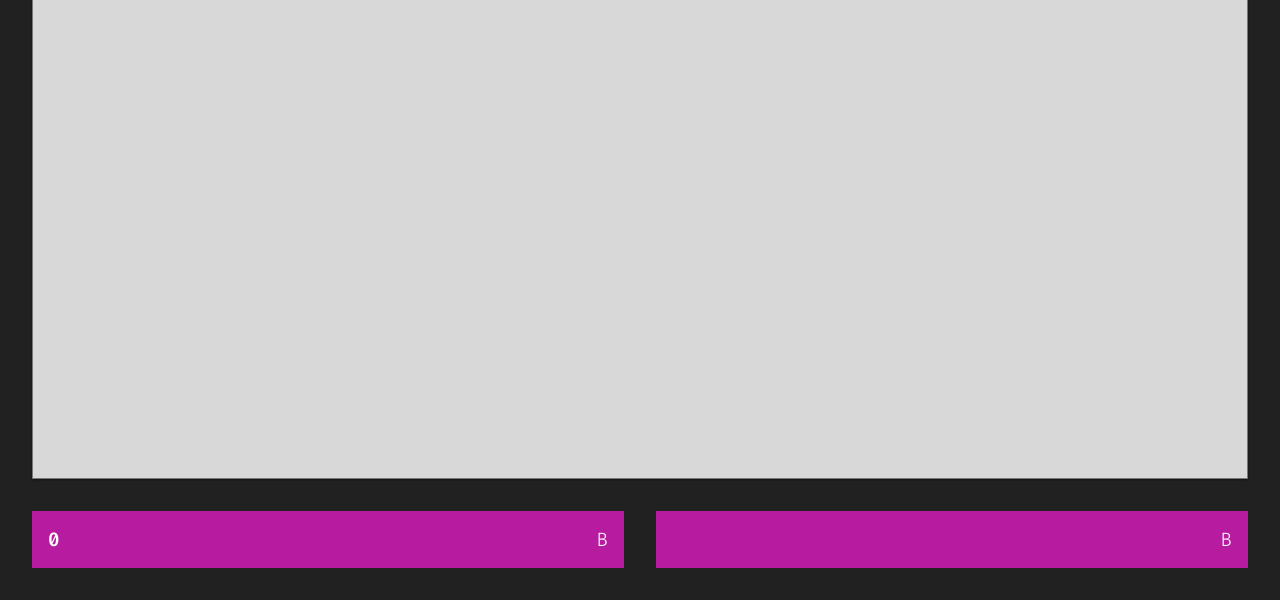
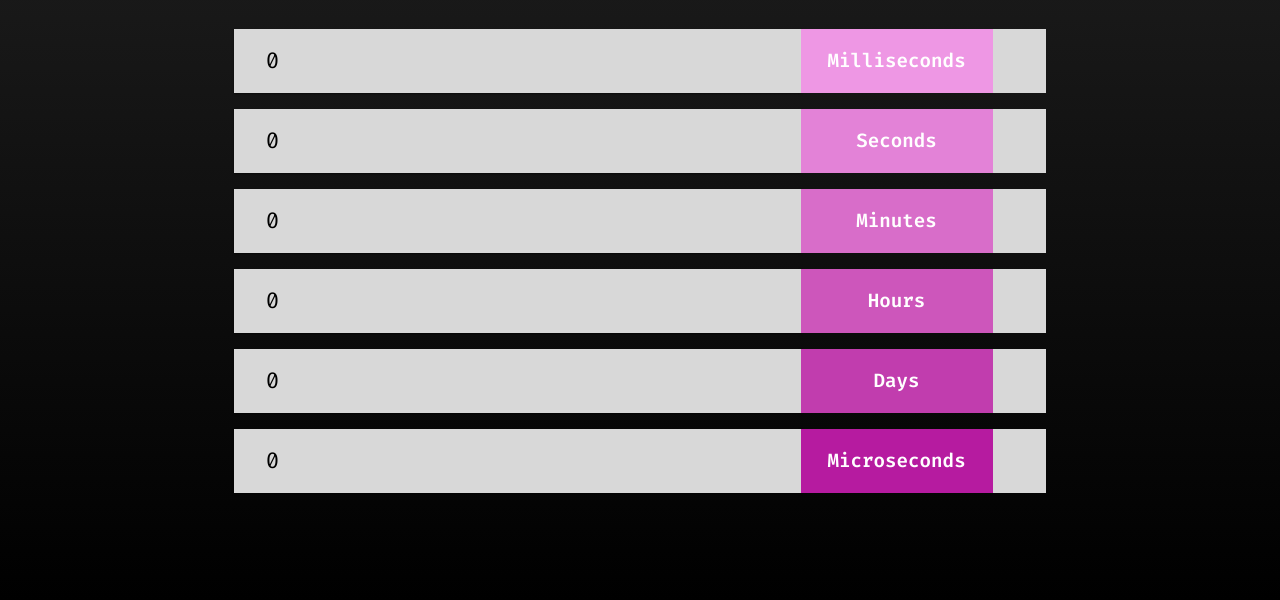
Before and after one commit to brandon-pereira/milliseconds, a website built with Parcel: page index.html in a window 1280 px wide. Shown: the part 200-800 px from the top of the page. Built offline with nearby package versions, Linux system fonts and the light colour scheme.

Commit message:
initial commit of milliseconds

```diff
--- a/index.css
+++ b/index.css
@@ -1,20 +1,22 @@
 html {
   height: 100%;
   font-size: 16px;
+  display: flex;
+  align-items: center;
+  justify-content: center;
 }
 body {
   margin: 0;
-  background: #212121;
+  background: linear-gradient(#212121, #000);
   color: #fff;
   font-family: "Poppins", sans-serif;
-  display: grid;
-  grid-template-rows: max-content 1fr max-content;
-  grid-template-columns: 1fr;
-  height: 100%;
+  max-width: 60rem;
+  text-align: center;
 }
 
 .header--container {
   padding: 2rem;
+  flex-shrink: 0;
 }
 .header--container h1 {
   margin: 0;
@@ -23,14 +25,31 @@ body {
   margin: 0;
 }
 
-.text--container {
+.content--container {
+  display: flex;
+  flex-direction: column;
+  justify-content: center;
+  align-items: center;
   font-size: 0;
-  width: 100%;
-  height: 100%;
   padding: 0 2rem;
   box-sizing: border-box;
 }
-textarea {
+
+.input--container {
+  height: 4rem;
+  width: 100%;
+  display: flex;
+  margin-bottom: 1rem;
+  position: relative;
+}
+.input--container .clipboard {
+  order: 3;
+  width: 5rem;
+  background: #d8d8d8;
+}
+input {
+  order: 1;
+  border: none;
   resize: none;
   background: #d8d8d8;
   outline: none;
@@ -44,22 +63,33 @@ textarea {
   padding: 2rem;
   font-size: 1.4rem;
 }
-.output--container {
-  margin: 2rem;
-  display: grid;
-  grid-template-columns: 1fr 1fr;
-  grid-gap: 2rem;
+label {
+  order: 2;
+  background: #b61ba0;
+  width: 12rem;
+  display: flex;
+  align-items: center;
+  flex-shrink: 0;
+  font-size: 1.2rem;
+  font-weight: 600;
+  align-items: center;
+  font-family: "Fira Code", monospace;
+  display: flex;
+  justify-content: center;
 }
 
-.output--size {
-  background: #b61ba0;
-  padding: 1rem;
-  font-size: 1.2rem;
-  font-weight: 600;
-  font-family: "Fira Code", monospace;
-  display: flex;
-  justify-content: space-between;
+.input--container:nth-of-type(1) label {
+  background: #ee97e4;
 }
-.output--size span:last-of-type {
-  font-weight: 100;
+.input--container:nth-of-type(2) label {
+  background: #e382d7;
 }
+.input--container:nth-of-type(3) label {
+  background: #d86dc9;
+}
+.input--container:nth-of-type(4) label {
+  background: #cd56bb;
+}
+.input--container:nth-of-type(5) label {
+  background: #c13dae;
+}
--- a/index.html
+++ b/index.html
@@ -7,27 +7,51 @@
       rel="stylesheet"
     />
     <meta charset="utf-8" />
-    <title>Byte Calculator</title>
+    <title>Milliseconds Calculator</title>
   </head>
   <body>
     <div class="header--container">
-      <h1>Byte Calculator</h1>
+      <h1>Milliseconds Calculator</h1>
       <p>
-        Convert a string into bytes, kilobytes, and beyond. All from your
-        browser!
+        Utility to calculate milliseconds in style. Visual and adjust from
+        different metrics. All from your browser!
       </p>
     </div>
-    <div class="text--container">
-      <textarea data-input>Paste text here!</textarea>
-    </div>
-    <div class="output--container">
-      <div class="output--size" data-raw>
-        <span data-raw-bytes>0</span>
-        <span>B</span>
+    <div class="content--container">
+      <div class="input--container">
+        <label for="milliseconds">Milliseconds</label>
+        <input
+          id="milliseconds"
+          type="number"
+          type="number"
+          data-format="milliseconds"
+        />
+        <div class="clipboard" aria-labelledby="Copy to clipboard"></div>
       </div>
-      <div class="output--size" data-formatted>
-        <span data-formatted-bytes></span>
-        <span data-formatted-unit>B</span>
+      <div class="input--container">
+        <label for="seconds">Seconds</label>
+        <input id="seconds" type="number" data-format="seconds" />
+        <div class="clipboard" aria-labelledby="Copy to clipboard"></div>
+      </div>
+      <div class="input--container">
+        <label for="minutes">Minutes</label>
+        <input id="minutes" type="number" data-format="minutes" />
+        <div class="clipboard" aria-labelledby="Copy to clipboard"></div>
+      </div>
+      <div class="input--container">
+        <label for="hours">Hours</label>
+        <input id="hours" type="number" data-format="hours" />
+        <div class="clipboard" aria-labelledby="Copy to clipboard"></div>
+      </div>
+      <div class="input--container">
+        <label for="days">Days</label>
+        <input id="days" type="number" data-format="days" />
+        <div class="clipboard" aria-labelledby="Copy to clipboard"></div>
+      </div>
+      <div class="input--container">
+        <label for="microseconds">Microseconds</label>
+        <input id="microseconds" type="number" data-format="microseconds" />
+        <div class="clipboard" aria-labelledby="Copy to clipboard"></div>
       </div>
     </div>
     <script src="index.js"></script>
--- a/index.js
+++ b/index.js
@@ -1,33 +1,37 @@
-const $input = document.querySelector("[data-input]");
-const $rawBytes = document.querySelector("[data-raw-bytes]");
-const $formattedSize = document.querySelector("[data-formatted-bytes]");
-const $formattedUnit = document.querySelector("[data-formatted-unit]");
+import { toMs, fromMs } from "./milliseconds";
 
-// over-engineered but I wanted to try web workers :D
-const stringToSize = new Worker("worker.js");
+const formats = [
+  "microseconds",
+  "milliseconds",
+  "seconds",
+  "minutes",
+  "hours",
+  "days",
+];
+const $inputs = formats.reduce((acc, curr) => {
+  const $input = document.querySelector(`input[data-format="${curr}"]`);
+  acc[curr] = $input;
+  return acc;
+}, {});
 
-render();
-$input.addEventListener("keyup", (e) => {
-  render();
+render(0);
+Object.values($inputs).forEach((el) => {
+  el.addEventListener("keyup", (e) => {
+    const format = e.target.dataset.format;
+    const value = parseInt(e.target.value);
+    const ms = toMs({ [format]: value });
+    render(ms);
+  });
+  el.addEventListener("focus", (e) => {
+    e.target.select();
+  });
 });
 
-$input.addEventListener("focus", (e) => {
-  e.target.select();
-});
-
-function render() {
-  stringToSize.postMessage($input.value);
-  stringToSize.onmessage = (e) => {
-    updateUI(e.data);
-  };
+function render(ms = 0) {
+  const formatted = fromMs(ms);
+  Object.entries($inputs).forEach(([format, $input]) => {
+    if (document.activeElement !== $input) {
+      $input.value = formatted[format] || 0;
+    }
+  });
 }
-
-function formatNumber(num) {
-  return new Intl.NumberFormat().format(num);
-}
-
-function updateUI(size) {
-  $rawBytes.innerText = formatNumber(size.bytes);
-  $formattedSize.innerText = size.formattedSize;
-  $formattedUnit.innerText = size.formattedUnit;
-}
--- /dev/null
+++ b/milliseconds.js
@@ -0,0 +1,24 @@
+const converters = {
+  days: (value) => value * 864e5,
+  hours: (value) => value * 36e5,
+  minutes: (value) => value * 6e4,
+  seconds: (value) => value * 1e3,
+  milliseconds: (value) => value,
+  microseconds: (value) => value / 1e3,
+};
+
+export const toMs = (object) =>
+  Object.entries(object).reduce((milliseconds, [key, value]) => {
+    return milliseconds + converters[key](value);
+
+    // return acc;
+  }, 0);
+
+export const fromMs = (ms) => ({
+  days: ms / 864e5,
+  hours: ms / 36e5,
+  minutes: ms / 6e4,
+  seconds: ms / 1e3,
+  milliseconds: ms,
+  microseconds: ms * 1e3,
+});
--- a/worker.js
+++ /dev/null
@@ -1,24 +0,0 @@
-import bytes from "bytes";
-
-onmessage = function (e) {
-  const _bytes = stringToBytes(e.data);
-  const _size = bytesToSize(_bytes);
-  postMessage(_size);
-};
-
-function bytesToSize(_bytes) {
-  const [formattedSize, formattedUnit] = bytes(_bytes, {
-    unitSeparator: ":",
-    thousandsSeparator: ",",
-  }).split(":");
-
-  return {
-    bytes: _bytes,
-    formattedSize,
-    formattedUnit,
-  };
-}
-
-function stringToBytes(str) {
-  return new Blob([str]).size;
-}
```
Also changed, not shown: package.json (+8 -6 lines), README.md, 1 other file.
